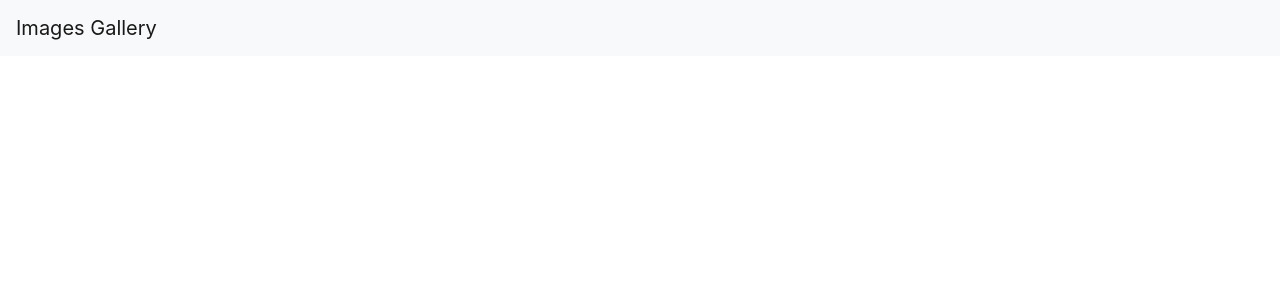
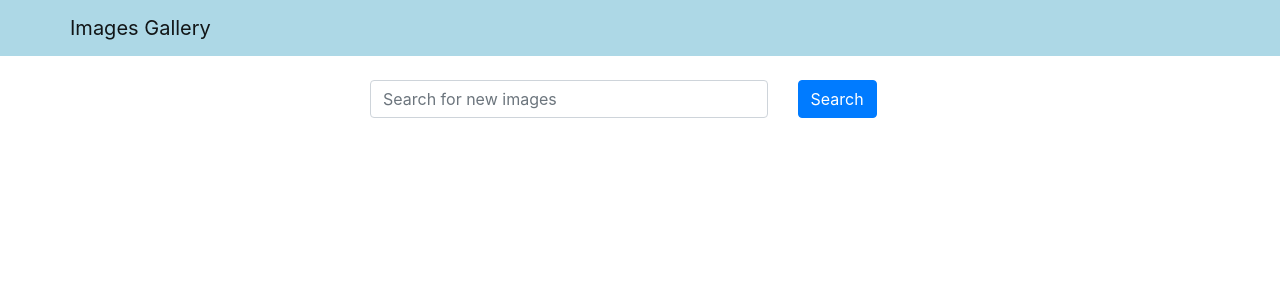
Before and after one commit to macbrina/images-gallery, a React (Create React App) app in the folder frontend/: page / in a window 1280 px wide. Shown: the top 300 px of the page. Built offline with nearby package versions, Linux system fonts and the light colour scheme.

Commit message:
Controlled search component

```diff
--- a/frontend/src/App.js
+++ b/frontend/src/App.js
@@ -1,10 +1,19 @@
+import { useState } from 'react';
 import 'bootstrap/dist/css/bootstrap.min.css';
 import Header from './components/Header';
+import Search from './components/Search'
 
 const App = () => {
+  const [word, setWord] = useState('');
+  const handleSearchSubmit = (e) => {
+    e.preventDefault();
+    console.log(word);
+  }
+
   return (
     <div>
     <Header title="Images Gallery"/>
+    <Search word={word} setWord={setWord} handleSubmit={handleSearchSubmit}/>
     </div>
   );
 }
--- a/frontend/src/components/Header.js
+++ b/frontend/src/components/Header.js
@@ -1,12 +1,18 @@
 import React from 'react';
-import { Navbar } from 'react-bootstrap';
+import { Navbar, Container } from 'react-bootstrap';
+
+const navbarStyle = {
+     backgroundColor: 'lightblue'
+};
 
 const Header = ({ title }) => {
     return (
-      <Navbar bg="light" variant="light">
+      <Navbar style={navbarStyle} variant="light">
+        <Container>
           <Navbar.Brand href="/">{title}</Navbar.Brand>
+        </Container>
       </Navbar>
-    )
+    );
 };
 
 export default Header;
--- /dev/null
+++ b/frontend/src/components/Search.js
@@ -0,0 +1,30 @@
+import React from "react";
+import { Container, Row, Col, Form, Button } from "react-bootstrap";
+
+const Search = ({ word, setWord, handleSubmit }) => {
+  return (
+    <Container className="mt-4">
+      <Row className="justify-content-center">
+        <Col xs={12} md={8} lg={6}>
+          <Form onSubmit={handleSubmit}>
+            <Row>
+              <Col xs={9}>
+                <Form.Control
+                type="text"
+                value={word}
+                onChange={(e) =>setWord(e.target.value)}
+                placeholder="Search for new images"
+                />
+              </Col>
+              <Col>
+              <Button variant="primary" type="submit">Search</Button>
+              </Col>
+            </Row>
+          </Form>
+        </Col>
+      </Row>
+    </Container>
+  );
+};
+
+export default Search;
```
